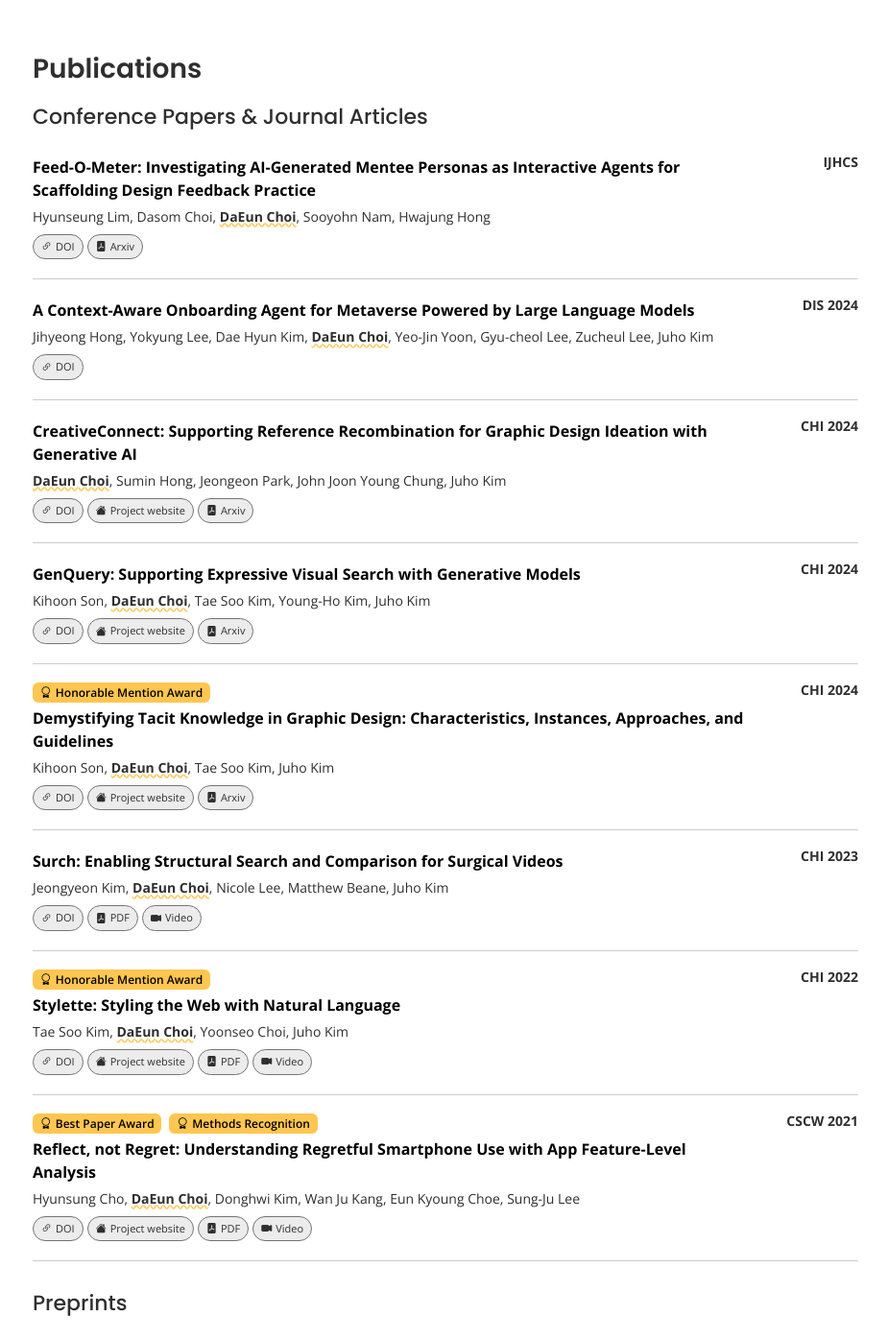
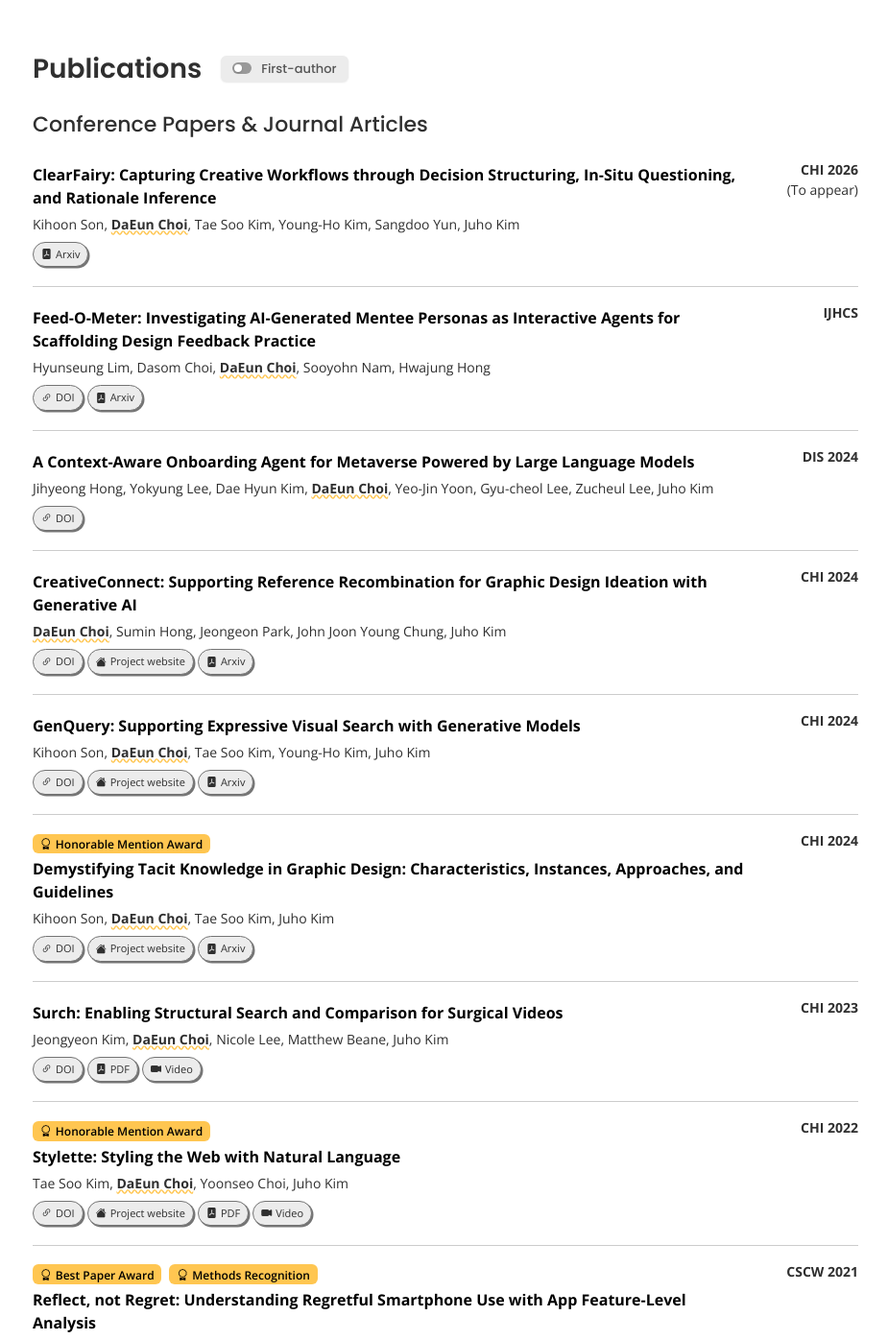
Before and after one commit to CheddarChoi/cheddarchoi.github.io, a React (Create React App) app: page / in a window 1280 px wide. Shown: the part 439-1835 px from the top of the page at 96% size, without its empty margins (176-1101 px from the left). Built offline with nearby package versions, Linux system fonts and the light colour scheme; some icons are missing.

Commit message:
Enhance Publications section with filtering for first authors, update preprints and publications data

```diff
--- a/src/App.scss
+++ b/src/App.scss
@@ -81,9 +81,11 @@ a.iconLink {
 
   transition: box-shadow 0.1s ease-in-out;
   text-decoration: none;
+
+  box-shadow: 1.5px 1.5px 0 0 #747474;
 }
 a.iconLink:hover {
-  box-shadow: 2px 2px 0 0 #747474;
+  box-shadow: 3px 3px 0 0 #747474;
 }
 
 a.iconLink.large {
--- a/src/components/footer.js
+++ b/src/components/footer.js
@@ -19,7 +19,7 @@ const Footer = (props) => {
             </a>
           </div>
           <div className="col-4 text-end">
-            <div>Last Updated: Nov 28, 2025</div>
+            <div>Last Updated: Jan 18, 2026</div>
           </div>
         </div>
       </div>
--- a/src/data/preprints.json
+++ b/src/data/preprints.json
@@ -1,6 +1,6 @@
 [
   {
-    "title": "IdeaBlocks: Expressing and Reusing Exploratory Intents for Design Exploration with Generative AI",
+    "title": "IdeaBlocks: Expressing and Reusing Divergent Intents for Graphic Design Exploration using Generative AI",
     "conference": "Under Submission",
     "authors": [
       { "name": "DaEun Choi" },
@@ -10,18 +10,5 @@
       { "name": "Juho Kim", "url": "https://juhokim.com/" }
     ],
     "arxiv": "https://arxiv.org/abs/2507.22163"
-  },
-  {
-    "title": "ClearFairy: Capturing Creative Workflows through Decision Structuring, In-Situ Questioning, and Rationale Inference",
-    "conference": "Under Submission",
-    "authors": [
-      { "name": "Kihoon Son", "url": "https://kihoon-son.github.io/" },
-      { "name": "DaEun Choi" },
-      { "name": "Tae Soo Kim", "url": "https://taesookim.com/" },
-      { "name": "Young-Ho Kim", "url": "http://younghokim.net/" },
-      { "name": "Sangdoo Yun" },
-      { "name": "Juho Kim", "url": "https://juhokim.com/" }
-    ],
-    "arxiv": "https://arxiv.org/abs/2509.14537"
   }
 ]
--- a/src/data/publications.json
+++ b/src/data/publications.json
@@ -1,4 +1,18 @@
 [
+  {
+    "title": "ClearFairy: Capturing Creative Workflows through Decision Structuring, In-Situ Questioning, and Rationale Inference",
+    "conference": "CHI 2026",
+    "authors": [
+      { "name": "Kihoon Son", "url": "https://kihoon-son.github.io/" },
+      { "name": "DaEun Choi" },
+      { "name": "Tae Soo Kim", "url": "https://taesookim.com/" },
+      { "name": "Young-Ho Kim", "url": "http://younghokim.net/" },
+      { "name": "Sangdoo Yun" },
+      { "name": "Juho Kim", "url": "https://juhokim.com/" }
+    ],
+    "toappear": true,
+    "arxiv": "https://arxiv.org/abs/2509.14537"
+  },
   {
     "title": "Feed-O-Meter: Investigating AI-Generated Mentee Personas as Interactive Agents for Scaffolding Design Feedback Practice",
     "url": "https://doi.org/10.1016/j.ijhcs.2025.103687",
--- /dev/null
+++ b/src/sections/publications.css
@@ -0,0 +1,113 @@
+.publications-header {
+  display: flex;
+  align-items: center;
+  gap: 16px;
+  flex-wrap: wrap;
+}
+
+.filter-button {
+  cursor: pointer;
+  user-select: none;
+  display: inline-flex;
+  align-items: center;
+  gap: 10px;
+  font-size: 13px;
+  font-weight: 500;
+  padding: 6px 12px;
+  border-radius: 6px;
+  border: none;
+  background-color: #ececec;
+  color: #555;
+  transition: all 0.2s ease-in-out;
+  margin-left: 4px;
+  box-shadow: 0 1px 2px rgba(0, 0, 0, 0.1);
+}
+
+.filter-button.active {
+  background-color: #ffc651;
+  color: #000;
+  box-shadow: 0 2px 4px rgba(255, 198, 81, 0.3);
+}
+
+.filter-button:hover:not(.active) {
+  background-color: #d4d4d4;
+}
+
+.filter-button.active:hover {
+  box-shadow: 0 3px 6px rgba(255, 198, 81, 0.4);
+}
+
+.toggle-switch {
+  display: inline-block;
+  width: 20px;
+  height: 12px;
+  border-radius: 12px;
+  background-color: #999;
+  position: relative;
+  transition: background-color 0.2s ease-in-out;
+}
+
+.filter-button.active .toggle-switch {
+  background-color: #000;
+}
+
+.toggle-switch-handle {
+  position: absolute;
+  top: 2px;
+  left: 2px;
+  width: 8px;
+  height: 8px;
+  border-radius: 50%;
+  background-color: #fff;
+  transition: left 0.2s ease-in-out;
+  box-shadow: 0 1px 2px rgba(0, 0, 0, 0.2);
+}
+
+.filter-button.active .toggle-switch-handle {
+  left: 10px;
+}
+
+.publications-list {
+  position: relative;
+}
+
+.publication-item {
+  animation: fadeInSlide 0.4s ease-out;
+  transition: opacity 0.3s ease-out, transform 0.3s ease-out, max-height 0.3s ease-out;
+}
+
+.publication-item.entering {
+  animation: fadeInSlide 0.4s ease-out;
+}
+
+.publication-item.exiting {
+  animation: fadeOutSlide 0.3s ease-in forwards;
+  pointer-events: none;
+}
+
+@keyframes fadeInSlide {
+  from {
+    opacity: 0;
+    transform: translateY(-10px);
+  }
+  to {
+    opacity: 1;
+    transform: translateY(0);
+  }
+}
+
+@keyframes fadeOutSlide {
+  from {
+    opacity: 1;
+    transform: translateY(0);
+    max-height: 500px;
+  }
+  to {
+    opacity: 0;
+    transform: translateY(-10px);
+    max-height: 0;
+    margin: 0;
+    padding: 0;
+    overflow: hidden;
+  }
+}
--- a/src/sections/publications.js
+++ b/src/sections/publications.js
@@ -1,30 +1,148 @@
+import { useState, useEffect, useRef } from "react";
 import PublicationEntry from "../components/publicationEntry";
 import publicationsData from "../data/publications.json";
 import postersData from "../data/posters.json";
 import preprintData from "../data/preprints.json";
+import "./publications.css";
 
 function Publications() {
+  const [showFirstAuthorOnly, setShowFirstAuthorOnly] = useState(false);
+  const [displayedPublications, setDisplayedPublications] = useState(publicationsData);
+  const [displayedPreprints, setDisplayedPreprints] = useState(preprintData);
+  const [displayedPosters, setDisplayedPosters] = useState(postersData);
+  const timeoutRef = useRef(null);
+
+  // Helper function to check if DaEun Choi is the first author or co-first author
+  const isFirstAuthor = (authors) => {
+    if (!authors || authors.length === 0) return false;
+
+    // Check if DaEun Choi is the first author
+    const firstAuthorName = authors[0].name;
+    if (firstAuthorName.includes("DaEun Choi")) {
+      return true;
+    }
+
+    // Check if DaEun Choi is a co-first author (marked with *)
+    // Co-first authors are typically listed with "*" and appear early in the author list
+    const hasCoFirstAuthor = authors.some((author, index) => {
+      // Check if this author is DaEun Choi with * (co-first author)
+      if (author.name.includes("DaEun Choi") && author.name.includes("*")) {
+        // Also check if the first author has * (indicating co-first authorship)
+        return firstAuthorName.includes("*");
+      }
+      return false;
+    });
+
+    return hasCoFirstAuthor;
+  };
+
+  // Filter data based on the checkbox state
+  const filteredPublications = showFirstAuthorOnly
+    ? publicationsData.filter((pub) => isFirstAuthor(pub.authors))
+    : publicationsData;
+
+  const filteredPreprints = showFirstAuthorOnly
+    ? preprintData.filter((pub) => isFirstAuthor(pub.authors))
+    : preprintData;
+
+  const filteredPosters = showFirstAuthorOnly
+    ? postersData.filter((pub) => isFirstAuthor(pub.authors))
+    : postersData;
+
+  // Handle transitions for smooth exit animations
+  useEffect(() => {
+    if (timeoutRef.current) {
+      clearTimeout(timeoutRef.current);
+    }
+
+    // After exit animation completes, update the displayed items
+    timeoutRef.current = setTimeout(() => {
+      setDisplayedPublications(filteredPublications);
+      setDisplayedPreprints(filteredPreprints);
+      setDisplayedPosters(filteredPosters);
+    }, 300);
+
+    return () => {
+      if (timeoutRef.current) {
+        clearTimeout(timeoutRef.current);
+      }
+    };
+  }, [filteredPublications, filteredPreprints, filteredPosters]);
+
   return (
     <>
       <div id="publications" className="custom-section justify-content-center">
-        <h2>Publications</h2>
+        <h2 className="m-0 mb-3 publications-header">
+          Publications
+          <button
+            onClick={() => setShowFirstAuthorOnly(!showFirstAuthorOnly)}
+            className={`filter-button ${showFirstAuthorOnly ? "active" : ""}`}
+          >
+            <span className="toggle-switch">
+              <span className="toggle-switch-handle" />
+            </span>
+            First-author
+          </button>
+        </h2>
         <div className="mb-4">
           <h3 className="m-0">Conference Papers & Journal Articles</h3>
-          {publicationsData.map((pub) => (
-            <PublicationEntry publication={pub} />
-          ))}
+          <div className="publications-list">
+            {displayedPublications.length > 0 ? (
+              displayedPublications.map((pub) => {
+                const isVisible = filteredPublications.some((p) => p.title === pub.title);
+                return (
+                  <div
+                    key={pub.title}
+                    className={`publication-item ${isVisible ? "entering" : "exiting"}`}
+                  >
+                    <PublicationEntry publication={pub} />
+                  </div>
+                );
+              })
+            ) : filteredPublications.length > 0 ? null : (
+              <p className="text-muted mt-2">No publications found.</p>
+            )}
+          </div>
         </div>
         <div className="mb-4">
           <h3 className="m-0">Preprints</h3>
-          {preprintData.map((pub) => (
-            <PublicationEntry publication={pub} />
-          ))}
+          <div className="publications-list">
+            {displayedPreprints.length > 0 ? (
+              displayedPreprints.map((pub) => {
+                const isVisible = filteredPreprints.some((p) => p.title === pub.title);
+                return (
+                  <div
+                    key={pub.title}
+                    className={`publication-item ${isVisible ? "entering" : "exiting"}`}
+                  >
+                    <PublicationEntry publication={pub} />
+                  </div>
+                );
+              })
+            ) : filteredPreprints.length > 0 ? null : (
+              <p className="text-muted mt-2">No preprints found.</p>
+            )}
+          </div>
         </div>
         <div className="mb-4">
           <h3 className="m-0">Posters, Demos, Workshop Papers</h3>
-          {postersData.map((pub) => (
-            <PublicationEntry publication={pub} />
-          ))}
+          <div className="publications-list">
+            {displayedPosters.length > 0 ? (
+              displayedPosters.map((pub) => {
+                const isVisible = filteredPosters.some((p) => p.title === pub.title);
+                return (
+                  <div
+                    key={pub.title}
+                    className={`publication-item ${isVisible ? "entering" : "exiting"}`}
+                  >
+                    <PublicationEntry publication={pub} />
+                  </div>
+                );
+              })
+            ) : filteredPosters.length > 0 ? null : (
+              <p className="text-muted mt-2">No posters found.</p>
+            )}
+          </div>
         </div>
       </div>
     </>
```
